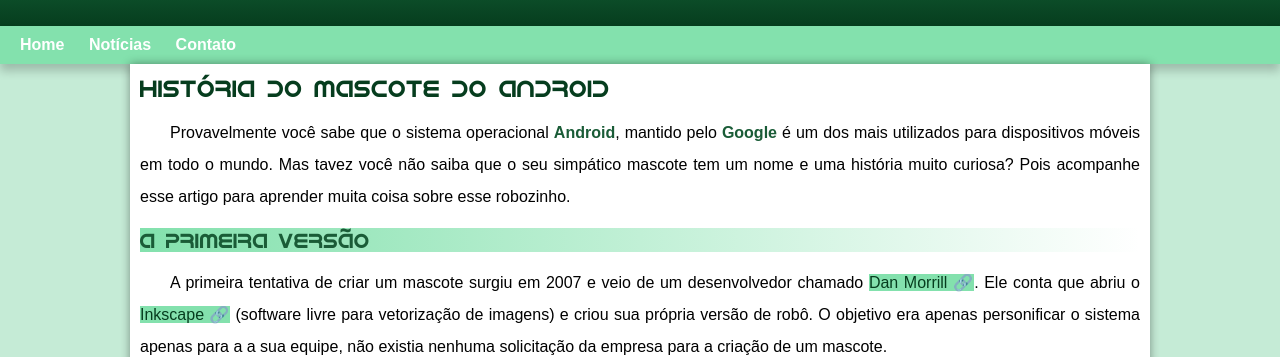
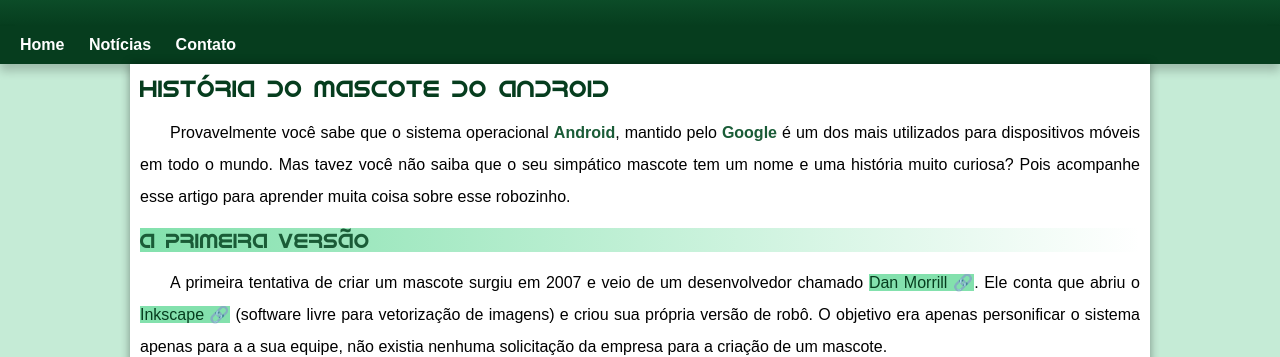
Before and after one commit to atylayuri/projeto-android, a plain HTML site: page index.html in a window 1280 px wide. Shown: the part 164-521 px from the top of the page. Drawn offline with Linux system fonts and the light colour scheme.

Commit message:
Corrigi a cor do nav

```diff
--- a/estilo/style.css
+++ b/estilo/style.css
@@ -67,7 +67,7 @@ header > p{
 }
 
 nav{
-    background-color: var(--cor1);
+    background-color: var(--cor5);
     padding: 10px;
     box-shadow: 0px 7px 9px rgba(0, 0, 0, 0.199);
 }
```
